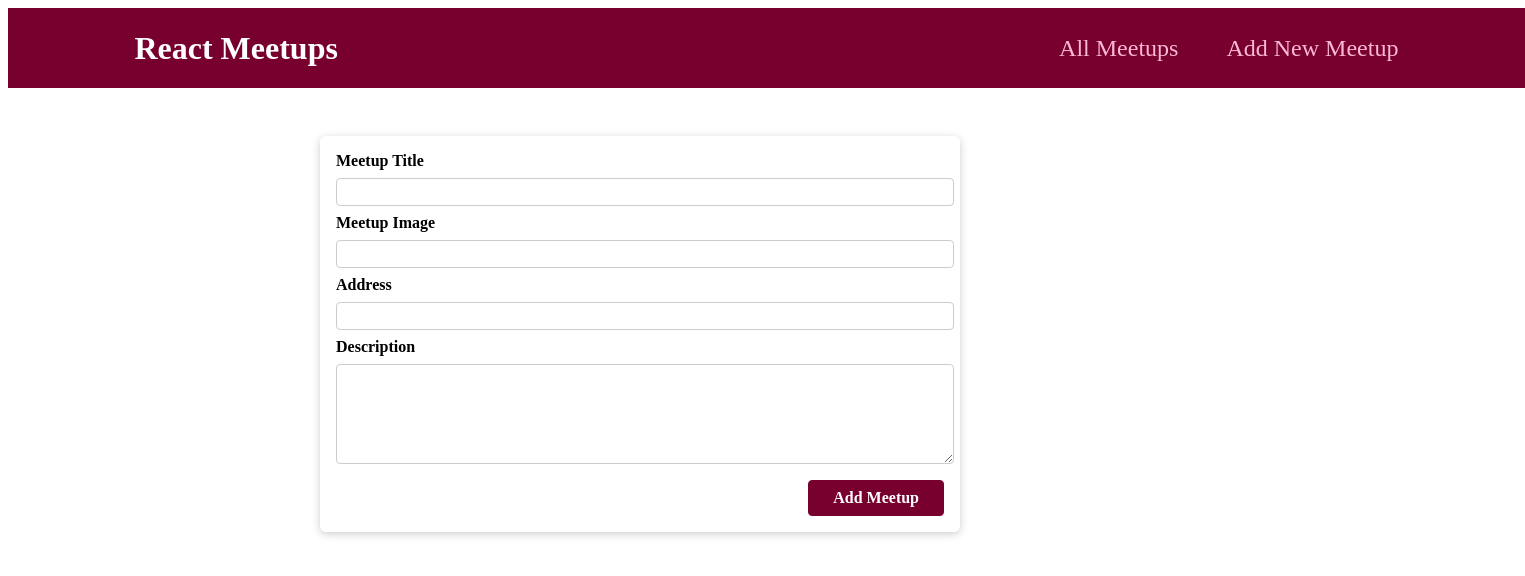
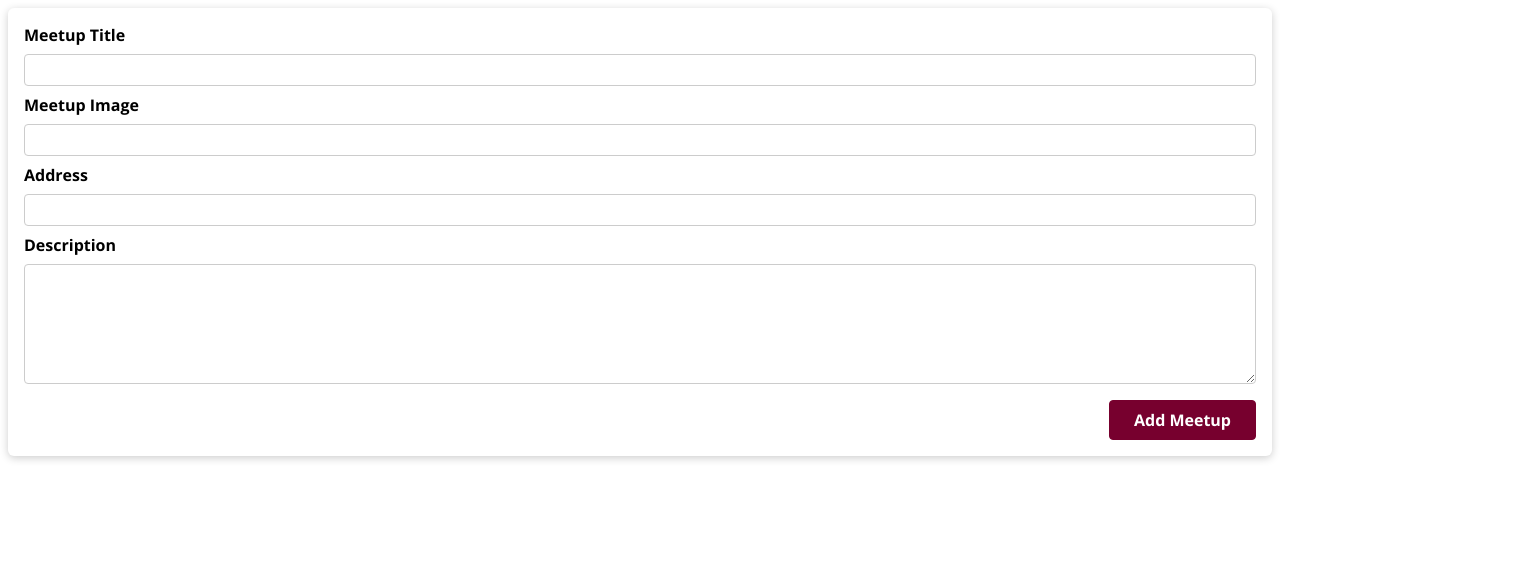
Before and after one commit to omondi8399/Meet-up_App, a Next.js app: page /new-meetup in a window 1280 px wide. Shown: the top 576 px of the page, 1525 px wide, since content can reach past the window. Built offline with nearby package versions, Linux system fonts and the light colour scheme.

Commit message:
updated code

```diff
--- a/components/layout/MainNavigation.js
+++ b/components/layout/MainNavigation.js
@@ -1,4 +1,3 @@
-import Link from 'next/link'
 import classes from './MainNavigation.module.css';
 
 function MainNavigation() {
@@ -9,10 +8,10 @@ function MainNavigation() {
       <nav>
         <ul>
           <li>
-            <Link href='/'>All Meetups</Link>
+            <Link to='/'>All Meetups</Link>
           </li>
           <li>
-            <Link href='/new-meetup'>Add New Meetup</Link>
+            <Link to='/new-meetup'>Add New Meetup</Link>
           </li>
         </ul>
       </nav>
--- a/pages/_app.js
+++ b/pages/_app.js
@@ -1,12 +1,7 @@
-import Layout from '../components/layout/layout'
+import '../styles/globals.css'
 
 function MyApp({ Component, pageProps }) {
-  return (
-     <Layout>
-            <Component {...pageProps} />
-     </Layout>
-
-    )
+  return <Component {...pageProps} />
 }
 
 export default MyApp
--- a/styles/globals.css
+++ b/styles/globals.css
@@ -6,7 +6,6 @@
 
 body {
   font-family: 'Open Sans', 'Lato', sans-serif;
-  margin: 0
 }
 
 h1,
```
Also changed, not shown: components/meetups/MeetupItem.js (+1 -9 lines).
